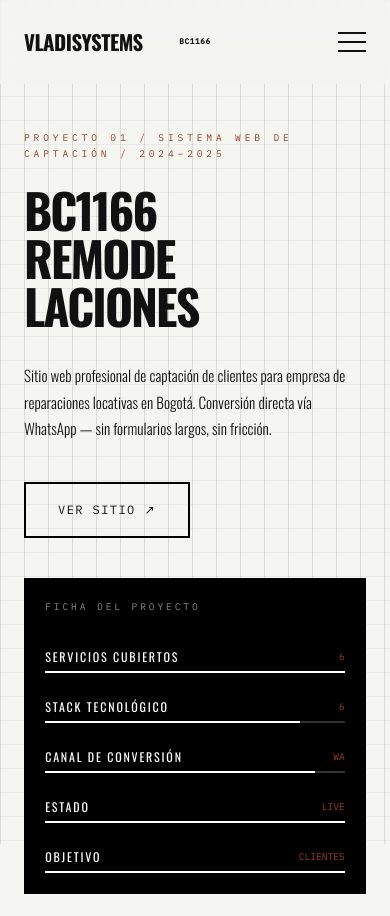
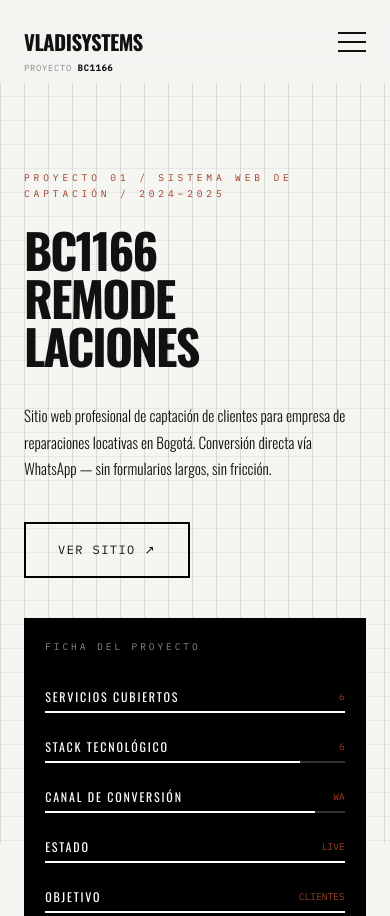
Before and after one commit to VladisystemsII/portfolio, a plain HTML site: page projects/p-bc1166/p-bc1166.html in a window 390 px wide. Shown: the top 916 px of the page. Drawn offline with nearby package versions, Linux system fonts and the light colour scheme.

Commit message:
ORDEN DEL HEAD EN RESPONSIVE

```diff
--- a/connects/workana.html
+++ b/connects/workana.html
@@ -29,6 +29,8 @@
 </head>
 
 <body>
+data-project-id="WORKANA"
+
   <div id="header-container"></div>
 
 <!-- CUADRÍCULA DE FONDO -->
@@ -577,14 +579,15 @@
 <script src="../js/header.js"></script>
 <script src="../js/footer-loader.js"></script>
 <script src="../js/menu-mobile.js"></script>
+<script src="../js/project-tab.js"></script>
 
-<script>
+<!-- <script>
   document.addEventListener('headerListo', function () {
     document.querySelector('header > div').insertAdjacentHTML('beforeend',
       '<div style="position:absolute;left:50%;transform:translateX(-50%);font-family:\'IBM Plex Mono\',monospace;font-size:.65rem;letter-spacing:.2em;text-transform:none;white-space:nowrap;pointer-events:none;display:flex;gap:.6rem"><span style="color:#888">Perfil</span><span style="color:#bbb">·</span><span style="color:#111;font-weight:600">WORKANA</span></div>'
     );
   });
-</script>
+</script> -->
 
 </body>
 </html>
--- a/css/project-tab.css
+++ b/css/project-tab.css
@@ -81,19 +81,49 @@ header > div {
   }
 }
 
-/* --- SMALL MOBILE (hasta 480px) ---
-   En pantallas muy pequeñas el badge puede ser confuso.
-   Se muestra solo el código del proyecto, sin label. */
-@media (max-width: 480px) {
-  .project-badge {
-    font-size: 0.48rem;
-    letter-spacing: 0.08em;
-    gap: 0.25rem;
-    max-width: 30%;
+
+
+
+  @media (max-width: 480px) {
+  /* El header necesita espacio extra abajo para alojar
+     la segunda línea (badge) dentro del fondo blanco */
+  header > div {
+    padding-bottom: 2.4rem;
   }
 
-  /* Oculta la etiqueta "Proyecto" para reducir al mínimo */
+  .project-badge {
+    position: absolute;
+    left: 1.5rem;
+    bottom: 0.6rem;
+    top: auto;
+    transform: none;
+
+    font-size: 0.55rem;
+    letter-spacing: 0.08em;
+
+    max-width: none;
+  }
+
+  /* .project-badge__label {
+    display: none;
+  }*/
+}
+
+
+
+@media (max-width: 480px) {
+  .content-offset {
+    padding-top: 130px;
+  }
+}
+
+
+
+
+
+
+
+  /* Oculta la etiqueta "Proyecto" para reducir al mínimo
   .project-badge__label {
     display: none;
-  }
-}
+  }*/
--- a/css/styles.css
+++ b/css/styles.css
@@ -109,7 +109,9 @@ header{
   background:rgba(245,245,242,0.75);
   backdrop-filter:blur(8px);
   border-bottom:none;
+  display:block;
 }
+
 
 
 /* ============================================================
```
Also changed, not shown: connects/linkedin.html (+13 -2 lines), modules/header.html (+4 -0 lines), projects/p-bc1166/p-bc1166.html (+0 -3 lines), imagen.txt.
